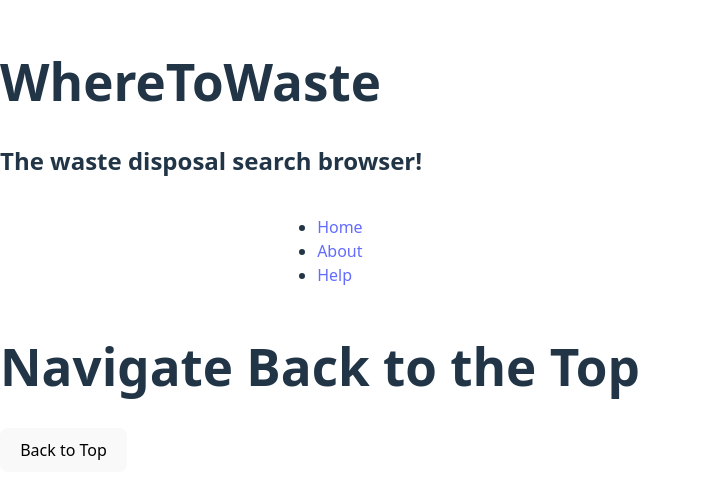
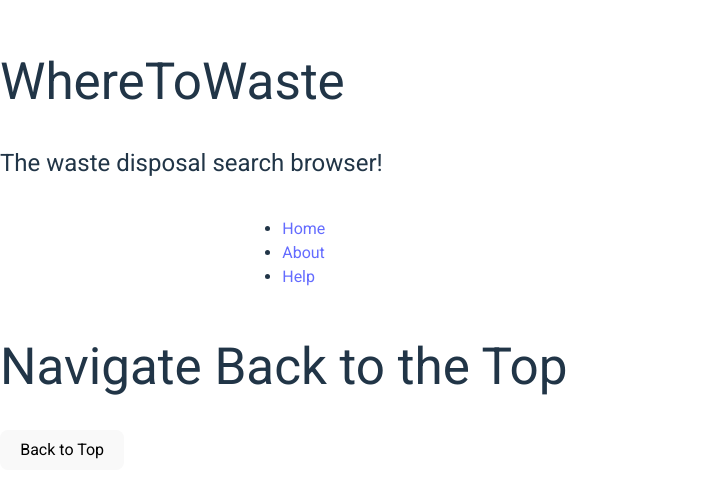
Before and after one commit to devwilkes/WheretoWaste, a React (Vite) app: page / in a window 1280 px wide. Shown: the part 155-654 px from the top of the page, without its empty margins (0-701 px from the left). Built offline with nearby package versions, Linux system fonts and the light colour scheme.

Commit message:
working on JS libraries

```diff
--- a/package.json
+++ b/package.json
@@ -10,6 +10,7 @@
     "preview": "vite preview"
   },
   "dependencies": {
+    "animejs": "^4.0.2",
     "react": "^19.0.0",
     "react-dom": "^19.0.0",
     "react-router-dom": "^7.6.0"
--- a/src/index.css
+++ b/src/index.css
@@ -1,5 +1,9 @@
+/* Importing Google Fonts */
+@import url("https://fonts.googleapis.com/css?family=Roboto|Roboto+Slab&display=swap");
+
 :root {
-  font-family: system-ui, Avenir, Helvetica, Arial, sans-serif;
+  font-family: "Roboto", "Helvetica Neue", Helvetica, Arial, sans-serif,
+    "Apple Color Emoji", "Segoe UI Emoji", "Segoe UI Symbol";
   line-height: 1.5;
   font-weight: 400;
 
```
Also changed, not shown: 1 other file (tests, documents, lock files or other folders).
